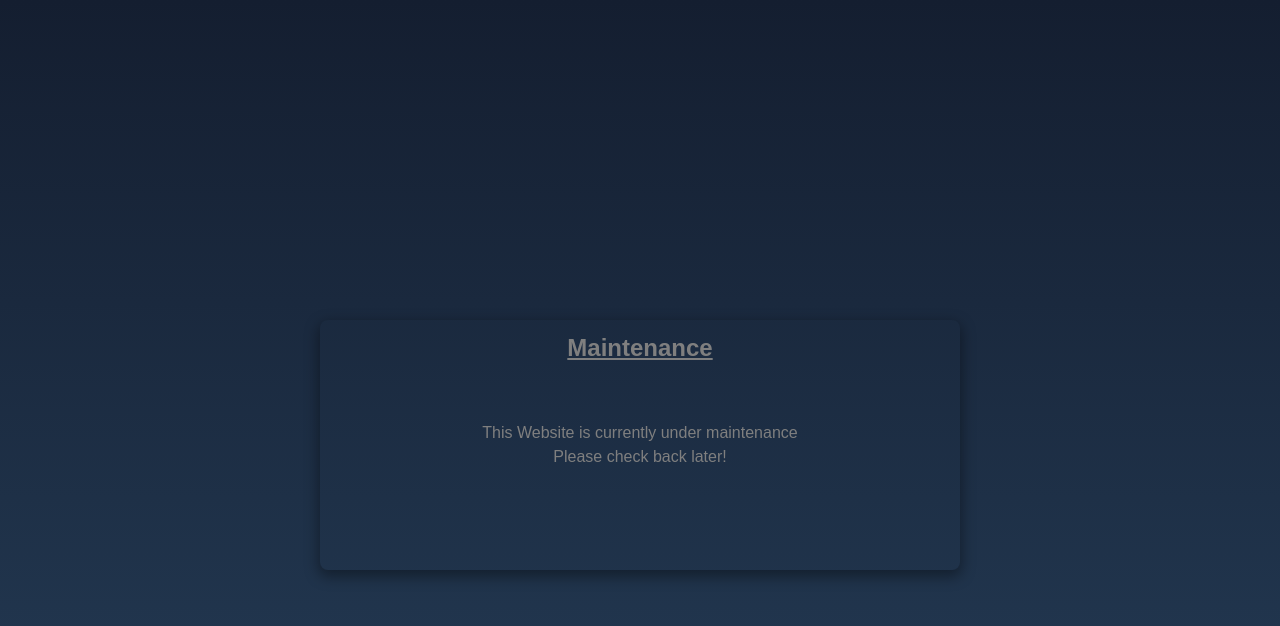
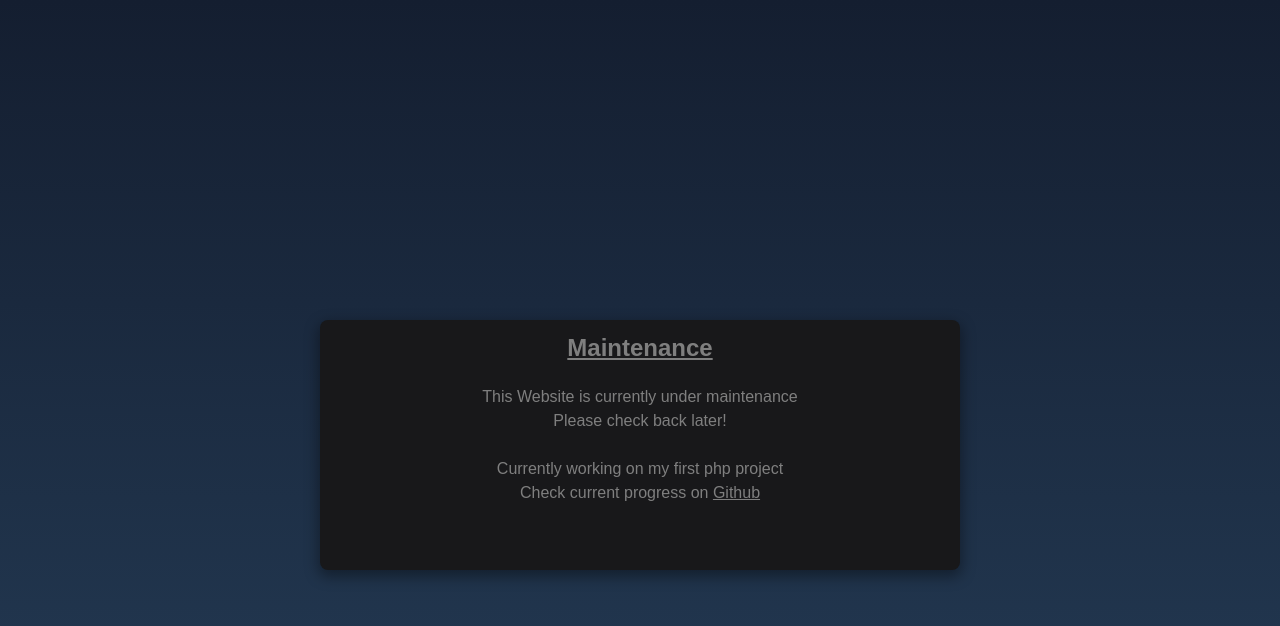
Before and after one commit to crysis992/crytec-website, a PHP site: page /crytec/index.html in a window 1280 px wide. Shown: the top 626 px of the page. Run offline with PHP 8.4, Linux system fonts and the light colour scheme.

```diff
--- a/css/style.css
+++ b/css/style.css
@@ -782,10 +782,6 @@ video {
   cursor: default;
 }
 
-.cursor-none {
-  cursor: none;
-}
-
 .flex-col {
   flex-direction: column;
 }
@@ -991,6 +987,11 @@ video {
   color: rgb(74 222 128 / var(--tw-text-opacity));
 }
 
+.text-green-200 {
+  --tw-text-opacity: 1;
+  color: rgb(187 247 208 / var(--tw-text-opacity));
+}
+
 .text-slate-300 {
   --tw-text-opacity: 1;
   color: rgb(203 213 225 / var(--tw-text-opacity));
@@ -999,11 +1000,6 @@ video {
 .text-red-700 {
   --tw-text-opacity: 1;
   color: rgb(185 28 28 / var(--tw-text-opacity));
-}
-
-.text-green-200 {
-  --tw-text-opacity: 1;
-  color: rgb(187 247 208 / var(--tw-text-opacity));
 }
 
 .underline {
@@ -1517,6 +1513,11 @@ input[type="file"] {
   color: rgb(90 79 207 / var(--tw-text-opacity));
 }
 
+.hover\:text-green-400:hover {
+  --tw-text-opacity: 1;
+  color: rgb(74 222 128 / var(--tw-text-opacity));
+}
+
 .hover\:underline:hover {
   -webkit-text-decoration-line: underline;
           text-decoration-line: underline;
--- a/index.html
+++ b/index.html
@@ -19,10 +19,18 @@
 
 <body class="h-fit" style="min-height: 20vh;">
 
-    <div class="banner mx-auto bg-primary-blue shadow-ct flex justify-center items-center flex-col relative rounded-lg">
+    <div class="banner mx-auto bg-primary shadow-ct flex justify-center items-center flex-col relative rounded-lg">
         <h2 class="absolute top-0 mt-3 text-2xl font-bold underline">Maintenance</h2>
-        <p>This Website is currently under maintenance</p>
-        <p>Please check back later!</p>
+        <div class="text-center">
+            <p>This Website is currently under maintenance</p>
+            <p>Please check back later!</p>
+            <br>
+            <p>Currently working on my first php project </br>
+                Check current progress on <a class="underline hover:text-green-400"
+                    href="https://github.com/crysis992/crytec-website">Github</a>
+
+            </p>
+        </div>
     </div>
 
 </body>
```
Also changed, not shown: img/avatar1.png, img/avatar2.png, img/avatar3.png, img/background.jpg, img/gaming.jpg, img/logo.png, img/love2.jpg, img/webhost.jpg.
